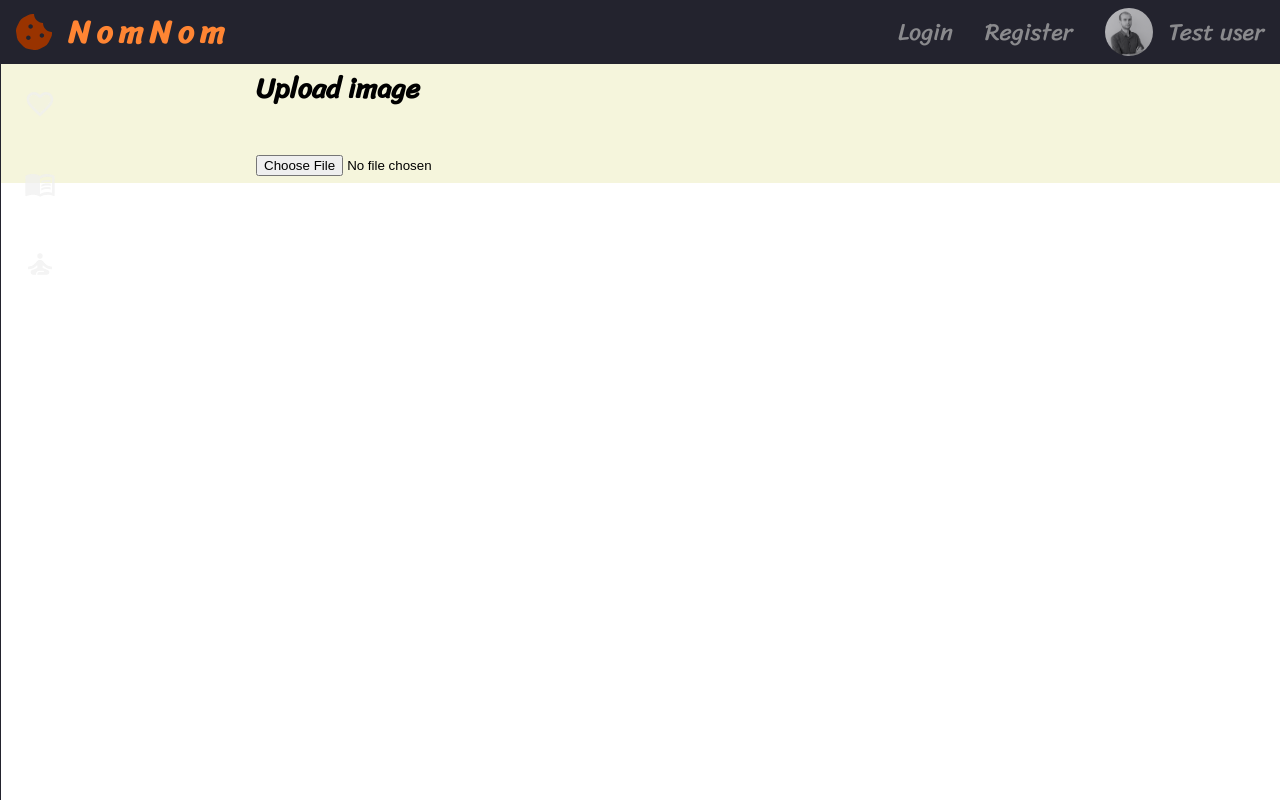
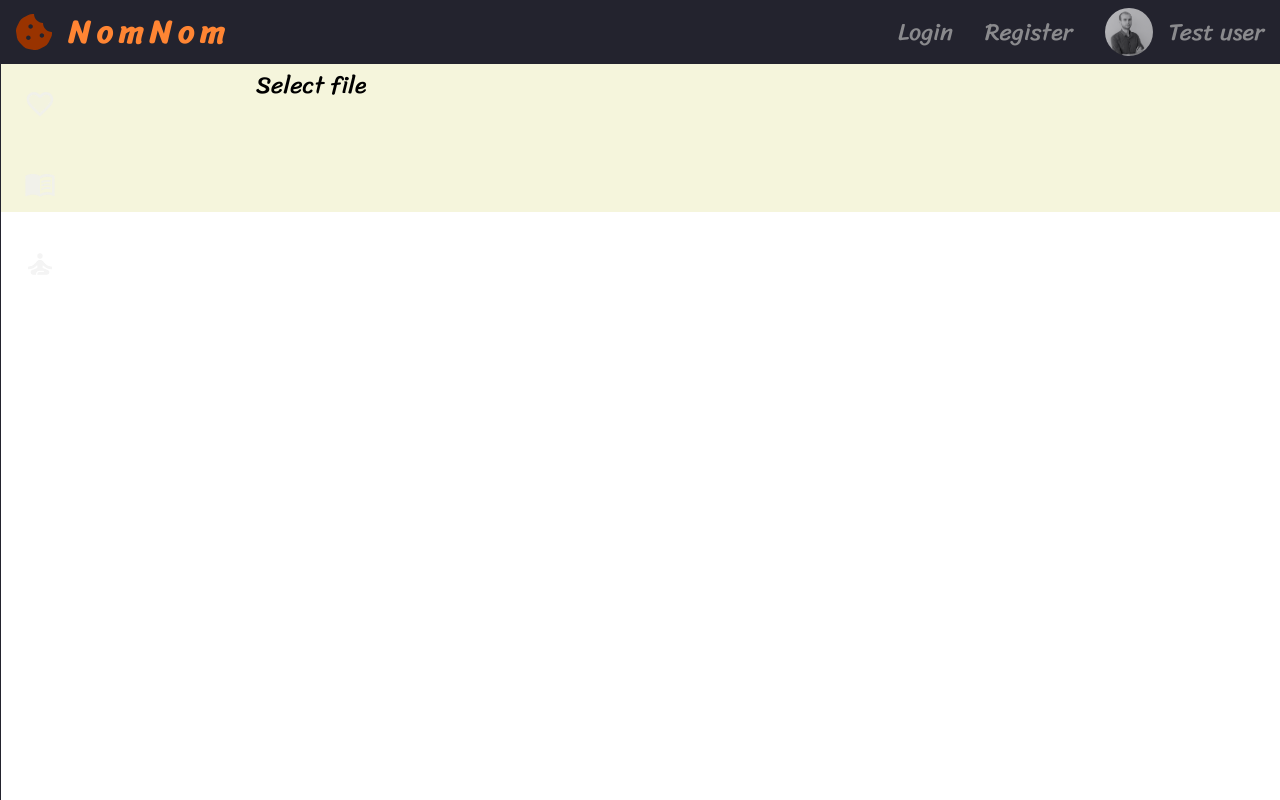
Before and after one commit to Peter-Andonov/NomNom, a React (Create React App) app in the folder client/: page / in a window 1280 px wide. Built offline with nearby package versions, Linux system fonts and the light colour scheme.

Commit message:
added upload of a single image

```diff
--- a/client/src/Components/ImageUploader/index.js
+++ b/client/src/Components/ImageUploader/index.js
@@ -1,35 +1,37 @@
-import React from 'react';
+import React, { useState } from 'react';
 import styles from './index.module.css';
 import axios from 'axios';
 
-export default class ImageUploader extends React.Component {
-    constructor(props) {
-        super(props);
-        this.state = {
-            image: '',
-            loading: false
-        }
-    }
+export default function ImageUploader() {
+    const [image, setImage] = useState('');
+    const [loading, setLoading] = useState(false);
 
-    uploadImage = async (e) => {
+    const uploadImage = async (e) => {
         const files = e.target.files;
         const data = new FormData();
         data.append('file', files[0]);
         data.append('upload_preset', 'default');
-
-        const res = await axios.post(process.env.REACT_APP_CLOUDINARY_API_BASE_URL, data);
+        setLoading(true)
+        const res = await axios.post(process.env.REACT_APP_CLOUDINARY_API_BASE_URL, data)
+        setImage(res.data.secure_url);
+        setLoading(false)
     }
 
-    render() {
-        return (
+    return (
+        <div>
             <div className={styles.wrapper}>
-                <h3>Upload image</h3>
-                <input type='file'
+                <input className={styles.input} type='file'
                     name="File"
+                    id='file'
                     placeholder="Upload image"
-                    onChange={this.uploadImage}
+                    accept='image/*'
+                    onChange={uploadImage}
                 />
+                <label for="file">Select file</label>
             </div>
-        );
-    }
+            <div className={styles.wrapper}>
+                <img className={styles['uploaded-image-card']} src={image} />
+            </div>
+        </div>
+    );
 }
--- a/client/src/Components/ImageUploader/index.module.css
+++ b/client/src/Components/ImageUploader/index.module.css
@@ -2,3 +2,12 @@
     margin-top: 4rem;
     margin-left: 16rem;
 }
+
+.input {
+    display: none;
+}
+
+.uploaded-image-card {
+    max-height: 20rem;
+    max-width: 20rem;
+}
```
